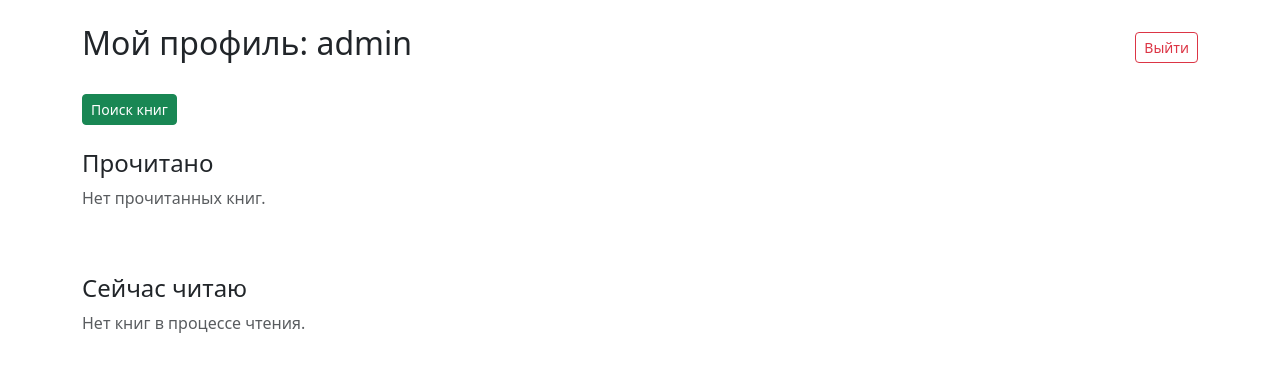
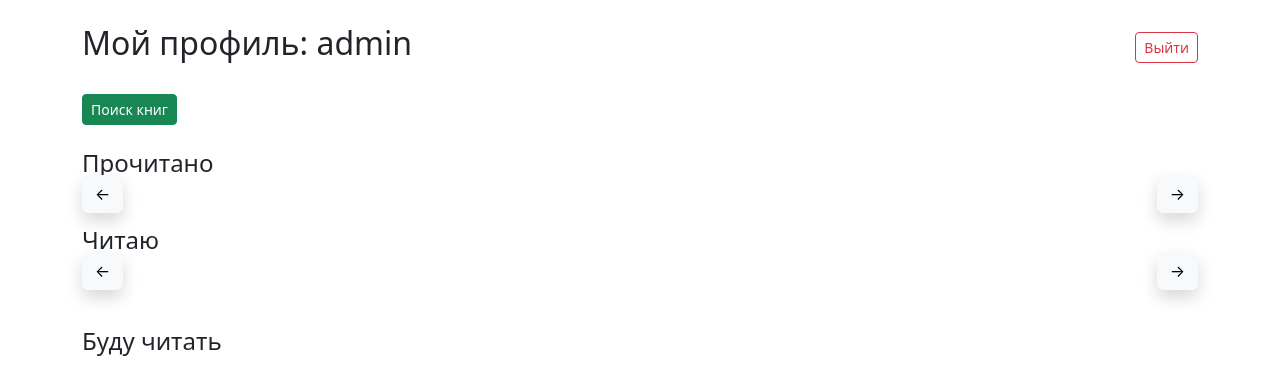
Before and after one commit to dasst666/FirstDjangoProject, a Django app: page /users/profile/ in a window 1280 px wide. Shown: the top 365 px of the page. Run offline with Django 5.2, Linux system fonts and the light colour scheme; a user stored in the database is signed in; data comes from the database, SQL or seed files in the repository; both versions use the stored data as it was after the commit.

Commit message:
Добавлены слайдеры на страницу профиля

```diff
--- a/books/templates/books/base.html
+++ b/books/templates/books/base.html
@@ -10,5 +10,13 @@
         {% block content %}
         {% endblock %}
     </main>
+    <!-- Скрипт для слайдера -->
+    <script>
+        function scrollSlider(id, direction) {
+          const slider = document.getElementById(id);
+          const scrollAmount = 300; // пикселей прокрутки
+          slider.scrollBy({ left: direction * scrollAmount, behavior: 'smooth' });
+        }
+      </script>
 </body>
 </html>
--- a/users/templates/users/profile.html
+++ b/users/templates/users/profile.html
@@ -14,19 +14,25 @@
   </a>
   <!-- Полка: Прочитано -->
   <h4 class="mt-4">Прочитано</h4>
-  <div class="row row-cols-2 row-cols-md-4 g-4">
+  <div class="position-relative">
+    <button class="btn btn-light position-absolute top-50 start-0 translate-middle-y z-1 shadow" onclick="scrollSlider('read-slider', -1)">
+      ←
+    </button>
+    <button class="btn btn-light position-absolute top-50 end-0 translate-middle-y z-1 shadow" onclick="scrollSlider('read-slider', 1)">
+      →
+    </button>
+
+    <div id="read-slider" class="d-flex overflow-auto gap-3 py-2 px-1">
       {% for user_book in books_read %}
-      <div class="col">
+        <div style="min-width: 250px;">
           <div class="card h-100 shadow-sm">
             <form method="post" action="{% url 'remove-book' user_book.book.pk %}" class="position-absolute top-0 end-0 m-1">
               {% csrf_token %}
-            <button type="submit" class="btn btn-sm btn-danger rounded-circle p-1" style="width: 28px; height: 28px; line-height: 1;">
-              &times;
-            </button>
+              <button type="submit" class="btn btn-sm btn-danger rounded-circle p-1" style="width: 28px; height: 28px; line-height: 1;">&times;</button>
             </form>
             {% if user_book.book.image_url %}
               <a href="{% url 'book-detail' pk=user_book.book.pk %}">
-              <img src="{{ user_book.book.image_url }}" class="card-img-top img-fluid" style="max-height: 200px; object-fit: contain;" alt="Обложка">
+                <img src="{{ user_book.book.image_url }}" class="card-img-top img-fluid" style="height: 200px; object-fit: contain;" alt="Обложка">
               </a>
             {% endif %}
             <div class="card-body text-center">
@@ -36,26 +42,31 @@
             </div>
           </div>
         </div>
-    {% empty %}
-      <p class="text-muted">Нет прочитанных книг.</p>
       {% endfor %}
+    </div>
   </div>
 
   <!-- Полка: Читаю -->
-  <h4 class="mt-5">Сейчас читаю</h4>
-  <div class="row row-cols-2 row-cols-md-4 g-4">
+  <h4 class="mt-4">Читаю</h4>
+  <div class="position-relative">
+    <button class="btn btn-light position-absolute top-50 start-0 translate-middle-y z-1 shadow" onclick="scrollSlider('read-slider-reading', -1)">
+      ←
+    </button>
+    <button class="btn btn-light position-absolute top-50 end-0 translate-middle-y z-1 shadow" onclick="scrollSlider('read-slider-reading', 1)">
+      →
+    </button>
+
+    <div id="read-slider-reading" class="d-flex overflow-auto gap-3 py-2 px-1">
       {% for user_book in books_reading %}
-      <div class="col">
+        <div style="width: 250px;">
           <div class="card h-100 shadow-sm">
             <form method="post" action="{% url 'remove-book' user_book.book.pk %}" class="position-absolute top-0 end-0 m-1">
               {% csrf_token %}
-            <button type="submit" class="btn btn-sm btn-danger rounded-circle p-1" style="width: 28px; height: 28px; line-height: 1;">
-              &times;
-            </button>
+              <button type="submit" class="btn btn-sm btn-danger rounded-circle p-1" style="width: 28px; height: 28px; line-height: 1;">&times;</button>
             </form>
             {% if user_book.book.image_url %}
               <a href="{% url 'book-detail' pk=user_book.book.pk %}">
-              <img src="{{ user_book.book.image_url }}" class="card-img-top img-fluid" style="max-height: 200px; object-fit: contain;" alt="Обложка">
+                <img src="{{ user_book.book.image_url }}" class="card-img-top img-fluid" style="height: 200px; object-fit: contain;" alt="Обложка">
               </a>
             {% endif %}
             <div class="card-body text-center">
@@ -65,45 +76,42 @@
             </div>
           </div>
         </div>
-    {% empty %}
-      <p class="text-muted">Нет книг в процессе чтения.</p>
       {% endfor %}
+    </div>
   </div>
 
   <!-- Полка: Буду читать -->
-  <h4 class="mt-5">Планирую прочитать</h4>
-  <div class="row row-cols-2 row-cols-md-4 g-4">
+  <h4 class="mt-5">Буду читать</h4>
+  <div class="position-relative">
+    <button class="btn btn-light position-absolute top-50 start-0 translate-middle-y z-1 shadow" onclick="scrollSlider('read-slider-want', -1)">
+      ←
+    </button>
+    <button class="btn btn-light position-absolute top-50 end-0 translate-middle-y z-1 shadow" onclick="scrollSlider('read-slider-want', 1)">
+      →
+    </button>
+
+    <div id="read-slider-want" class="d-flex overflow-auto gap-3 py-2 px-1">
       {% for user_book in books_want %}
-      <div class="col">
+        <div style="width: 250px;">
           <div class="card h-100 shadow-sm">
             <form method="post" action="{% url 'remove-book' user_book.book.pk %}" class="position-absolute top-0 end-0 m-1">
               {% csrf_token %}
-            <button type="submit" class="btn btn-sm btn-danger rounded-circle p-1" style="width: 28px; height: 28px; line-height: 1;">
-              &times;
-            </button>
+              <button type="submit" class="btn btn-sm btn-danger rounded-circle p-1" style="width: 28px; height: 28px; line-height: 1;">&times;</button>
             </form>
             {% if user_book.book.image_url %}
               <a href="{% url 'book-detail' pk=user_book.book.pk %}">
-              <img src="{{ user_book.book.image_url }}" class="card-img-top img-fluid" style="max-height: 200px; object-fit: contain;" alt="Обложка">
+                <img src="{{ user_book.book.image_url }}" class="card-img-top img-fluid" style="height: 200px; object-fit: contain;" alt="Обложка">
               </a>
             {% endif %}
             <div class="card-body text-center">
               <h6 class="card-title">{{ user_book.book.title }}</h6>
               <p class="card-text"><small class="text-muted">{{ user_book.book.author }}</small></p>
-            <p class="card-text">
-              <small class="text-muted">
-                {% for genre in user_book.book.genres.all %}
-                  {{ genre.name }}{% if not forloop.last %}, {% endif %}
-                {% endfor %}
-              </small>
-            </p>
               <a href="{% url 'book-detail' pk=user_book.book.pk %}" class="btn btn-outline-primary btn-sm">Подробнее</a>
             </div>
           </div>
         </div>
-    {% empty %}
-      <p class="text-muted">Нет книг в списке "Буду читать".</p>
       {% endfor %}
+    </div>
   </div>
 
   <div class="text-center mt-5">
```
Also changed, not shown: db.sqlite3. Lines whose indentation alone changed are shown as unchanged.
